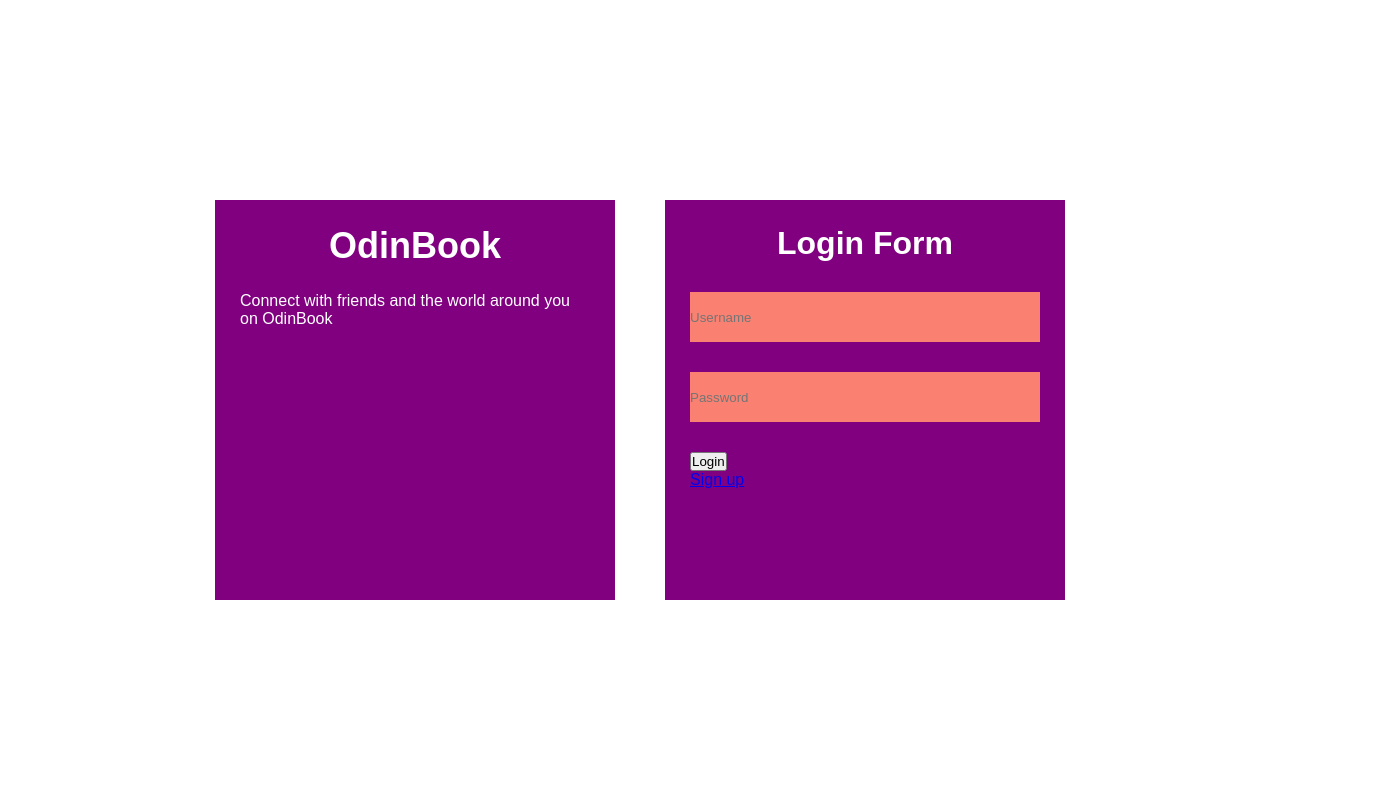
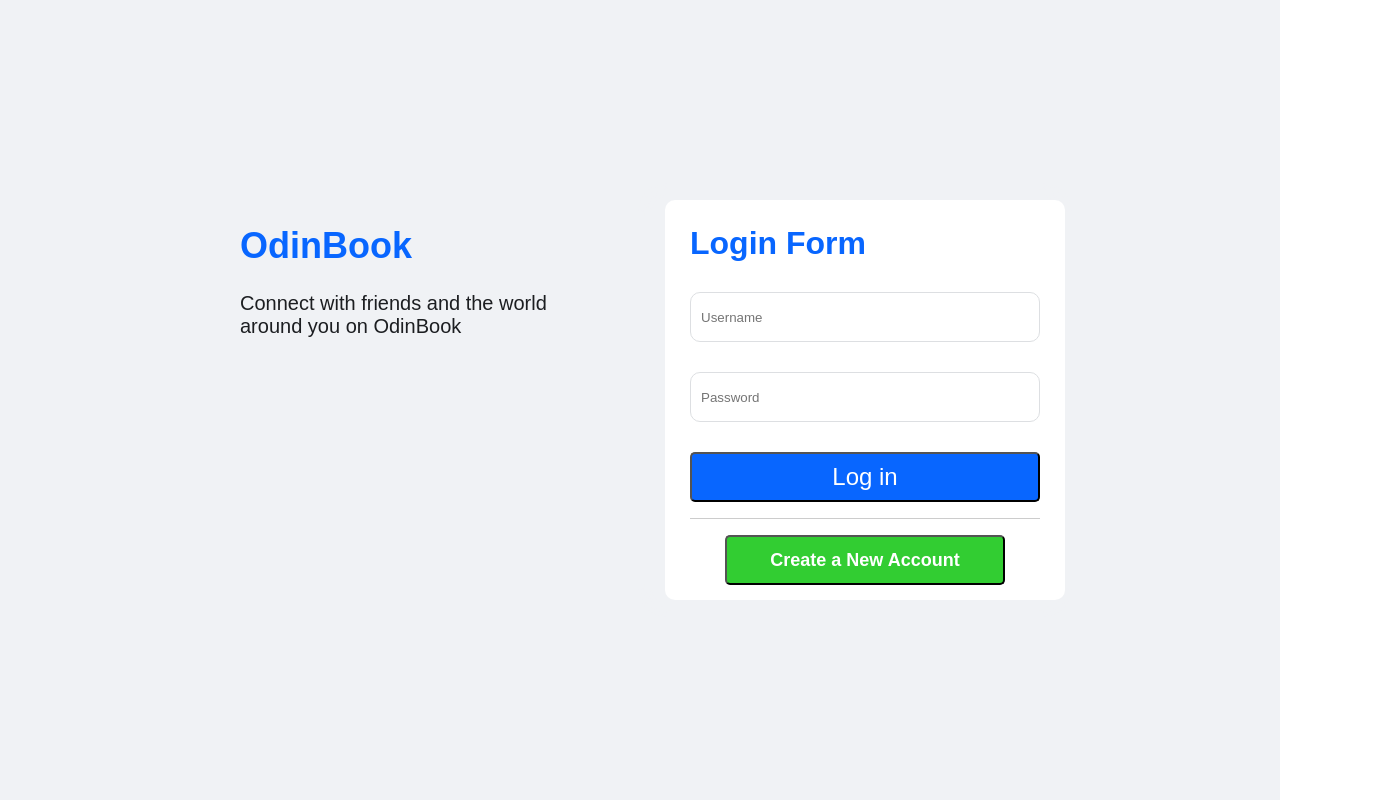
Before and after one commit to tcheng9/OdinBook, a React (Create React App) app in the folder frontend-odinbook/: page /#/ in a window 1280 px wide. Shown: the whole page, 1390 px wide, since content can reach past the window. Built offline with nearby package versions, Linux system fonts and the light colour scheme.

Commit message:
finished signup page css

```diff
--- a/frontend-odinbook/src/components/RouteSwitch.js
+++ b/frontend-odinbook/src/components/RouteSwitch.js
@@ -17,7 +17,7 @@ import FriendsManagement from "./friendsManagement";
 
 const RouteSwitch = () => {
   return (
-    <HashRouter basename = "/">
+    <BrowserRouter basename = "/">
       <Routes>
         <Route path="/" element={[<App />, <Login />]} />
         <Route path = "/facebook" element = {<FacebookLogin />} />
@@ -33,7 +33,7 @@ const RouteSwitch = () => {
         <Route path = "/friendsmanagement" element = {<FriendsManagement />} />
 
       </Routes>
-    </HashRouter>
+    </BrowserRouter>
   );
 };
 
--- a/frontend-odinbook/src/components/css/login.css
+++ b/frontend-odinbook/src/components/css/login.css
@@ -10,7 +10,25 @@
     justify-content: center;
     align-items: center;
     min-height: 100vh;
+    background-color:#F0F2F5;
 
+
+
+
+}
+/* individual control of rightsided div box */
+.login-form-wrapper{
+    background-color:#FFFFFF;
+    color:white;
+    border-radius:10px;
+    margin:10px;
+    box-shadow: -10px 0px 10px 10px #F0F2F5 ;
+
+}
+
+/* individual control of leftsided div box */
+.login-info{
+    color: #1C1E21
 
 }
 
@@ -18,22 +36,105 @@
     width:400px;
     padding:25px;
     margin:25px;
-    background-color:purple;
-    color: white;
+
     height:400px;
 }
 
+
+
+
 .login-info-header {
     font-size: 36px;
-    font-weight: 700;
-    text-align:center;
+    font-weight: 900;
+
+    color: #0866FF;
 
 }
 
 .login-info-text{
     margin-top: 25px;
+    font-size: 20px;
 }
 
 .login-title{
-    text-align:center;
+
+    color:#0866FF;
+    font-weight:900;
+    font-size: 32px;
 }
+
+.login-button-wrapper{
+    height:50px;
+    width: 700px;
+    margin: 0 auto;
+    display:flex;
+}
+
+.login-form-button{
+    color:white;
+    background-color:#0866FF;
+    border-radius:5px;
+    width:50%;
+    height:100%;
+    justify-content:center;
+    font-weight:500;
+    font-size: 24px;
+
+
+}
+
+.signup-link-wrapper{
+
+    width: 100%;
+
+    display:flex;
+
+
+}
+
+.signup-link-button{
+    color:white;
+    background-color:limegreen;
+    margin:0 auto;
+    height:50px;
+    border-radius:5px;
+    width:80%;
+    justify-content:center;
+    font-weight:600;
+    font-size: 18px;
+
+}
+
+/*
+.signup-link-wrapper{
+    width:50%;
+} */
+
+
+
+.login-input-wrapper{
+    width:100%;
+    height:50px;
+    border: 1px solid #DDDFE2;
+    border-radius:10px;
+    margin: 30px 0;
+
+}
+
+.login-input-wrapper input {
+    width: 100%;
+    height: 100%;
+    background: transparent;
+    border: none;
+    outline: none;
+    padding:10px;
+}
+
+.login-signup-split-line{
+    display: block;
+    height: 1px;
+    border: 0;
+    border-top: 1px solid #ccc;
+    margin: 1em 0;
+    padding: 0;
+}
--- a/frontend-odinbook/src/components/css/signup.css
+++ b/frontend-odinbook/src/components/css/signup.css
@@ -126,19 +126,3 @@
     font-size: 20px;
 
 }
-
-.login-input-wrapper{
-    width:100%;
-    height:50px;
-    background:salmon;
-    margin: 30px 0;
-
-}
-
-.login-input-wrapper input {
-    width: 100%;
-    height: 100%;
-    background: transparent;
-    border: none;
-    outline: none;
-}
--- a/frontend-odinbook/src/components/login.js
+++ b/frontend-odinbook/src/components/login.js
@@ -4,13 +4,17 @@ import {useState} from 'react';
 import './css/login.css';
 
 function Login(){
-
+    //Gives button navigation functionality to redirect to a new page
     const navigate = useNavigate();
 
     const navigateTimeline = () => {
         navigate('/timeline');
     }
 
+
+    const navigateSignup = () => {
+      navigate('/signup');
+    }
 
     const [loginData, setLoginData] = useState({
         username: '',
@@ -65,8 +69,9 @@ function Login(){
               <form className = "login-form" id = "login">
 
                 <h1 className = "login-title"> Login Form </h1>
+
                 <div className = "login-input-wrapper">
-                  <input onChange={(e) => handleLogin(e)} value = {loginData.username} type = "text"  id = "username" name = "username" placeholder = "Username"/>
+                  <input  className = "login-input" onChange={(e) => handleLogin(e)} value = {loginData.username} type = "text"  id = "username" name = "username" placeholder = "Username"/>
 
                 </div>
 
@@ -75,13 +80,24 @@ function Login(){
 
                 </div>
 
+
+
+
+
                 <div className = "login-button-wrapper">
-                  <button className = "login-form-button" onClick = {loginSubmit}> Login </button>
+                  <button className = "login-form-button" onClick = {loginSubmit}> Log in </button>
                 </div>
 
               </form>
 
-              <a href = "/signup"> Sign up</a>
+              <hr className = "login-signup-split-line"/>
+
+              <div className = "signup-link-wrapper">
+                <button className = "signup-link-button" onClick = {navigateSignup}>
+                    Create a New Account
+                </button>
+              </div>
+
 
             </div>
           </div>
```
Also changed, not shown: 1 other file (tests, documents, lock files or other folders).
